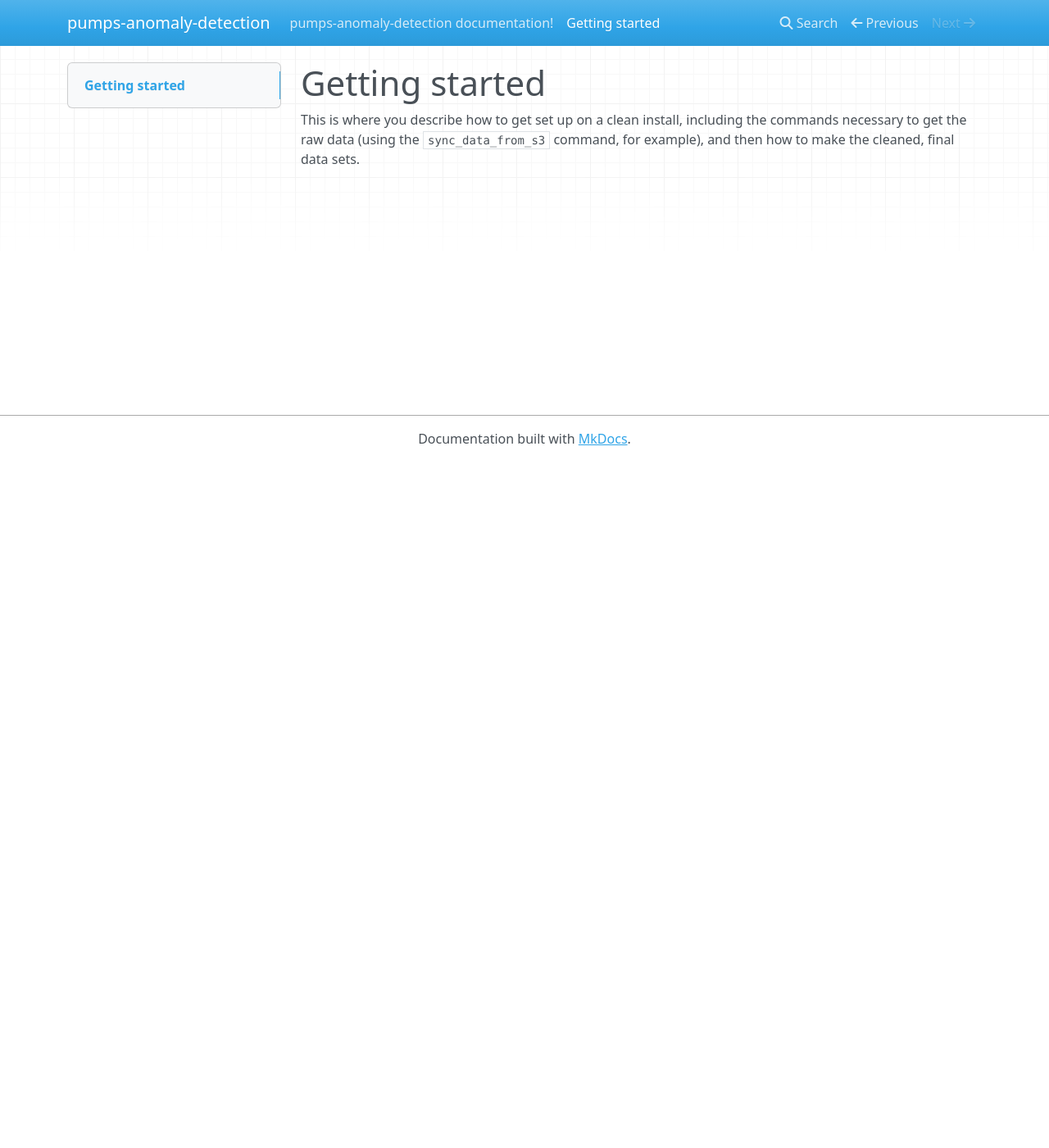
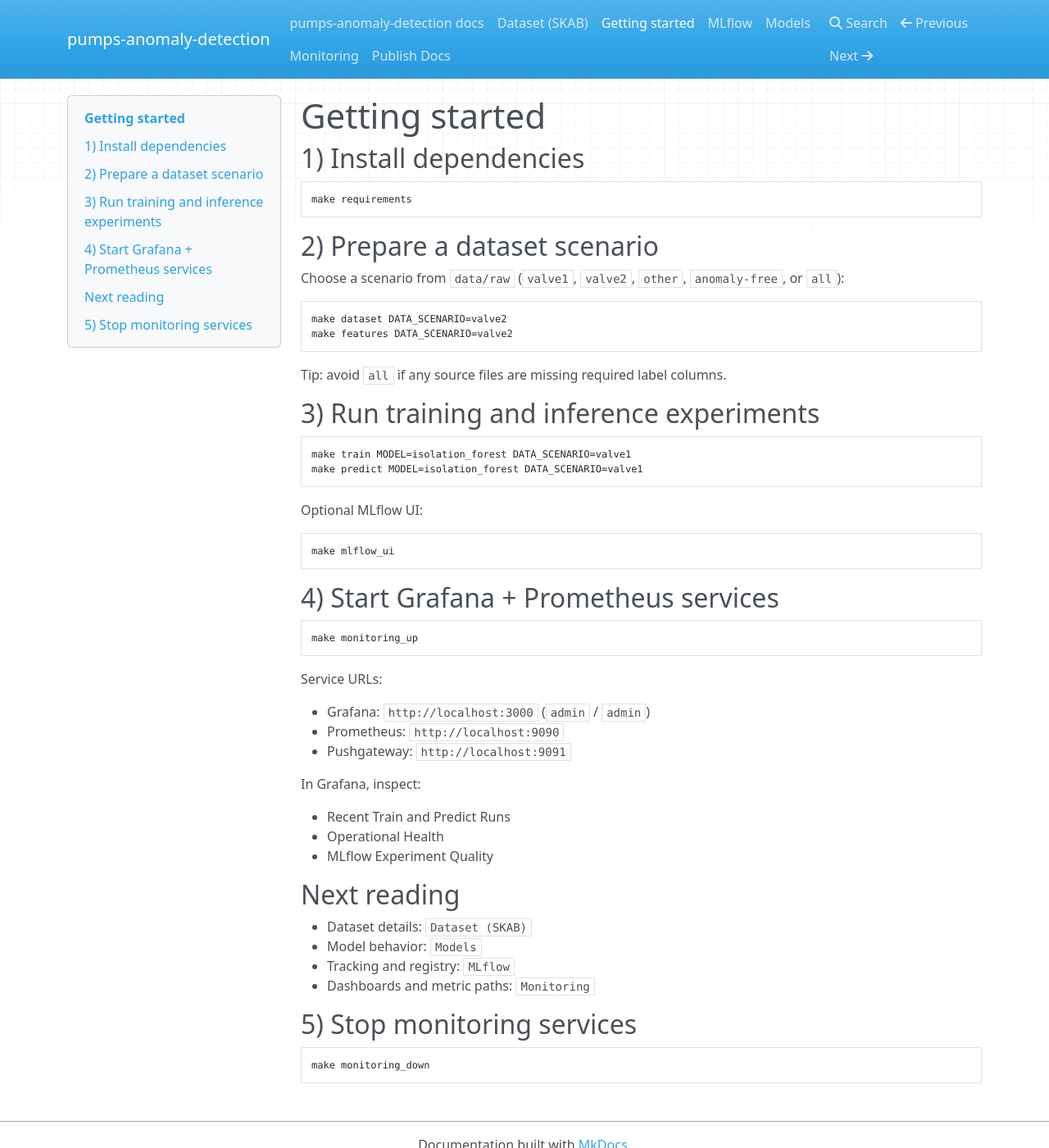
Before and after one commit to huh-itmo-y27/PARDON, an MkDocs documentation site: the page built from docs/docs/getting-started.md, in a window 1280 px wide and 1400 px high. Shown: the whole window at 82% size. Built offline with MkDocs 1.6.1, drawn with Linux system fonts in a browser that asks for light colours; nearby versions of some CDN libraries.

Commit message:
docs: add documentation for dataset preparation, MLflow integration, model training, monitoring, and publishing

````diff
--- a/docs/docs/getting-started.md
+++ b/docs/docs/getting-started.md
@@ -1,6 +1,64 @@
 Getting started
 ===============
 
-This is where you describe how to get set up on a clean install, including the
-commands necessary to get the raw data (using the `sync_data_from_s3` command,
-for example), and then how to make the cleaned, final data sets.
+## 1) Install dependencies
+
+```bash
+make requirements
+```
+
+## 2) Prepare a dataset scenario
+
+Choose a scenario from `data/raw` (`valve1`, `valve2`, `other`,
+`anomaly-free`, or `all`):
+
+```bash
+make dataset DATA_SCENARIO=valve2
+make features DATA_SCENARIO=valve2
+```
+
+Tip: avoid `all` if any source files are missing required label columns.
+
+## 3) Run training and inference experiments
+
+```bash
+make train MODEL=isolation_forest DATA_SCENARIO=valve1
+make predict MODEL=isolation_forest DATA_SCENARIO=valve1
+```
+
+Optional MLflow UI:
+
+```bash
+make mlflow_ui
+```
+
+## 4) Start Grafana + Prometheus services
+
+```bash
+make monitoring_up
+```
+
+Service URLs:
+
+- Grafana: `http://localhost:3000` (`admin` / `admin`)
+- Prometheus: `http://localhost:9090`
+- Pushgateway: `http://localhost:9091`
+
+In Grafana, inspect:
+
+- Recent Train and Predict Runs
+- Operational Health
+- MLflow Experiment Quality
+
+## Next reading
+
+- Dataset details: `Dataset (SKAB)`
+- Model behavior: `Models`
+- Tracking and registry: `MLflow`
+- Dashboards and metric paths: `Monitoring`
+
+## 5) Stop monitoring services
+
+```bash
+make monitoring_down
+```
--- /dev/null
+++ b/docs/docs/monitoring.md
@@ -0,0 +1,90 @@
+# Monitoring
+
+## Summary
+
+Monitoring combines:
+
+- runtime metrics from train/predict jobs
+- drift metrics (data, target, concept proxy)
+- aggregated MLflow experiment metrics
+
+## Local stack
+
+Start:
+
+```bash
+make monitoring_up
+```
+
+Stop:
+
+```bash
+make monitoring_down
+```
+
+Status/logs:
+
+```bash
+make monitoring_status
+make monitoring_logs
+```
+
+## Services
+
+- Grafana: `http://localhost:3000` (`admin` / `admin`)
+- Prometheus: `http://localhost:9090`
+- Pushgateway: `http://localhost:9091`
+- MLflow exporter: `http://localhost:8010/metrics`
+
+## Provisioned dashboards
+
+- `Recent Train and Predict Runs`
+- `Operational Health`
+- `MLflow Quality: Current vs History`
+- `NAB Analysis`
+- `MLflow Static Overview`
+- `Drift Artifacts`
+
+The MLflow quality dashboard now compares latest run metrics against historical
+context from previous runs, including:
+
+- point metrics (`val_precision`, `val_recall`, `val_f1`)
+- changepoint metrics (`val_cp_precision`, `val_cp_recall`, `val_cp_f1`)
+- NAB metrics (`val_nab_standard`, `val_nab_low_fp`, `val_nab_low_fn`)
+- train/inference drift metrics
+- labeled aggregations (`latest`, `previous_mean`, `rolling_mean_5`, `all_mean`, `best`)
+
+`MLflow Static Overview` provides non-time-based views for all existing runs and
+latest-run comparisons, including Pareto-like proxies:
+
+- `(val_f1 + val_nab_standard) / 2`
+- `val_f1 / train_duration_seconds`
+
+`Drift Artifacts` surfaces values from model artifact files:
+
+- `models/<model>/drift_reference.json`
+- `models/<model>/drift_report.json`
+
+with labels for `model_name`, `dataset_scenario`, `feature`, and metric names.
+It also includes a `Top 10 Drifted Features by PSI` panel (`topk(10, ...)`).
+
+## External monitoring mode
+
+Use external services by setting:
+
+- `MONITORING_ENABLED`
+- `PROMETHEUS_PUSHGATEWAY_URL`
+- `PROMETHEUS_GROUPING_ENV`
+- `PROMETHEUS_GROUPING_SERVICE`
+
+In this mode, local docker compose is optional.
+
+## Troubleshooting empty Grafana panels
+
+If `Recent Train and Predict Runs` or `Operational Health` are empty:
+
+1. Ensure train/predict jobs were run after monitoring was enabled.
+2. Verify Pushgateway URL:
+   - `PROMETHEUS_PUSHGATEWAY_URL=http://localhost:9091`
+3. Check Pushgateway has app metrics:
+   - `http://localhost:9091/metrics` should include `anomaly_pipeline_*`.
````
Also changed, not shown: docs/docs/dataset-skab.md (added, +59 -0 lines), docs/docs/index.md (+17 -9 lines), docs/docs/mlflow.md (added, +52 -0 lines), docs/docs/models.md (added, +45 -0 lines), docs/docs/publish-docs.md (added, +32 -0 lines).
